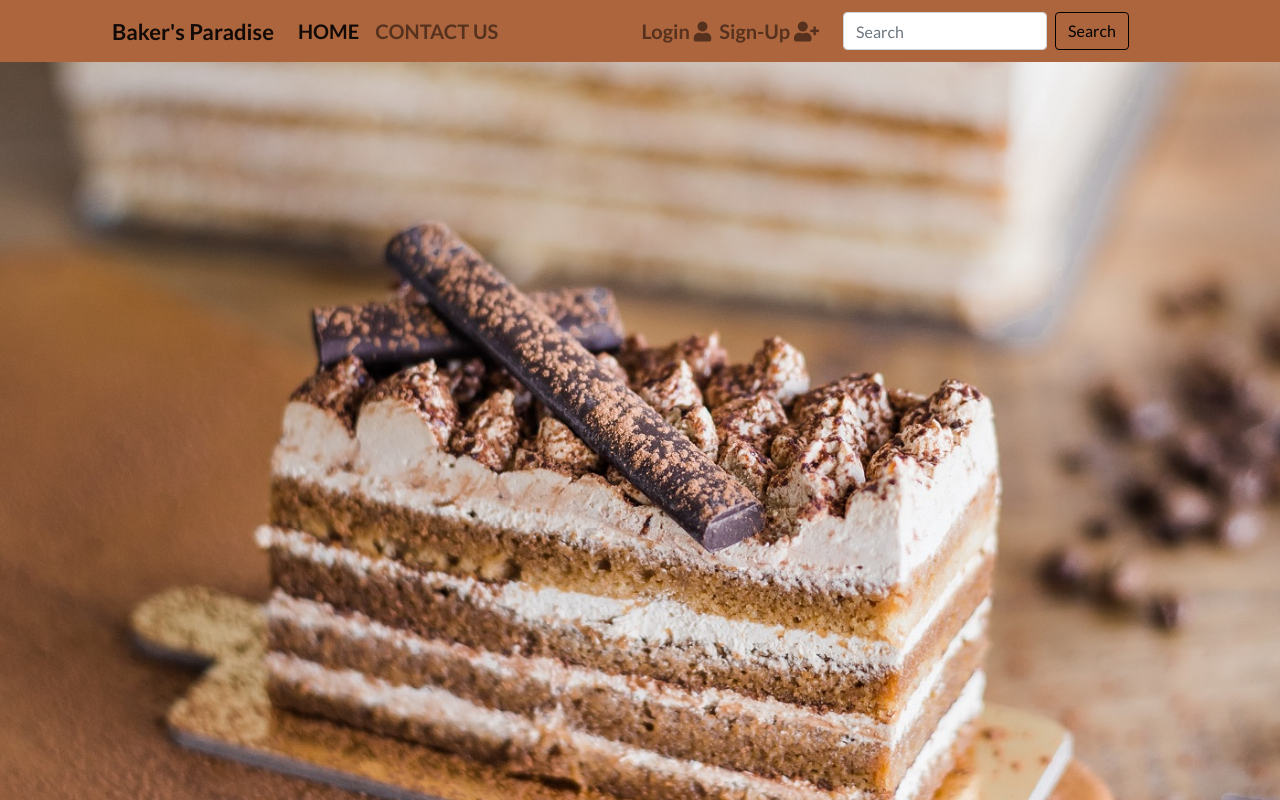
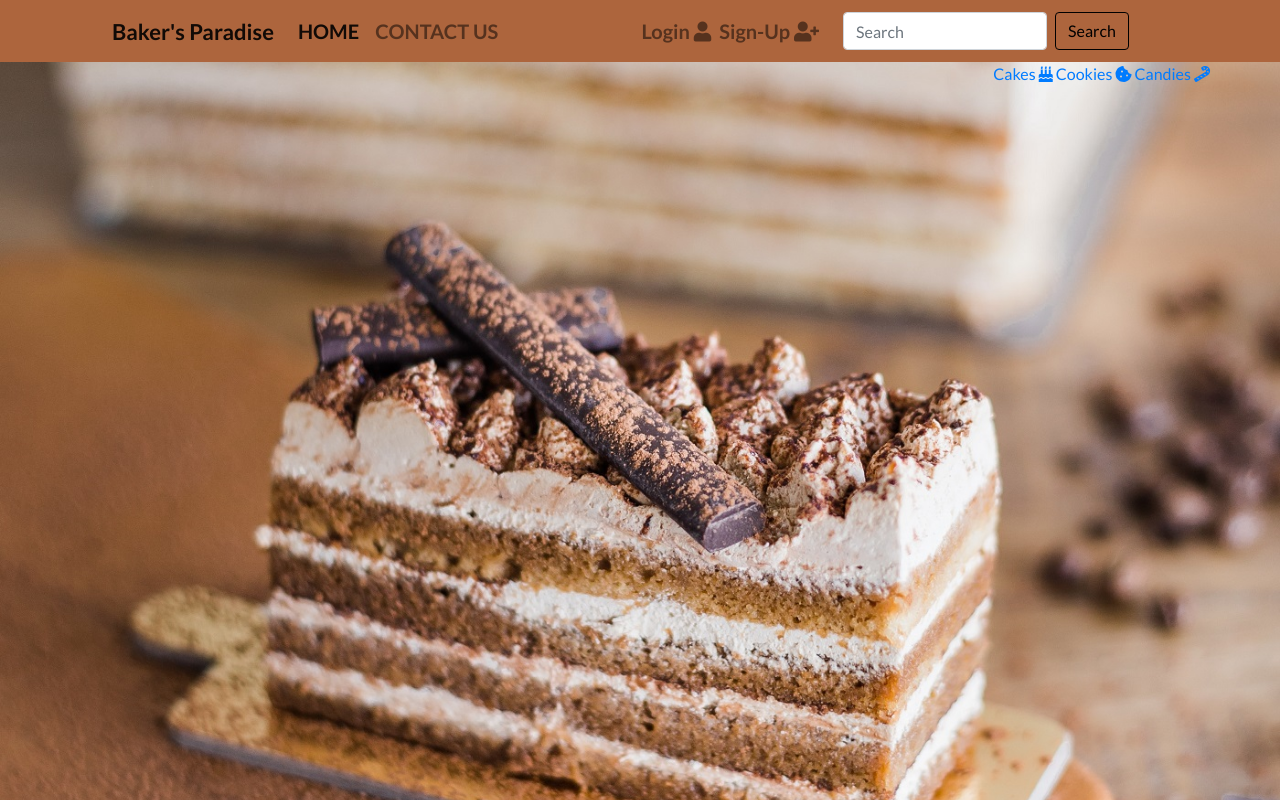
Before and after one commit to whorahulnayak/cakeProject, a plain HTML site: page index.html in a window 1280 px wide. Drawn offline with nearby package versions, Linux system fonts and the light colour scheme; a web font is replaced by a local one.

Commit message:
cookie commit

```diff
--- a/index.html
+++ b/index.html
@@ -44,8 +44,14 @@
 </nav>
       </header>
   <section class="main-body">
-  		<div class="container">
-
+  		<div class="container fluid">
+        <div class="row justify-content-end">
+  			<span id="menu">
+          <a id="item-1" href="#">Cakes  <i class="fas fa-birthday-cake"></i></a>
+          <a id="item-2" href="#">Cookies  <i class="fas fa-cookie-bite"></i></a>
+           <a id="item-3" href="#">Candies  <i class="fas fa-candy-cane"></i></a>
+          </span>
+          </div>
   		</div>
   </section>
 
```
